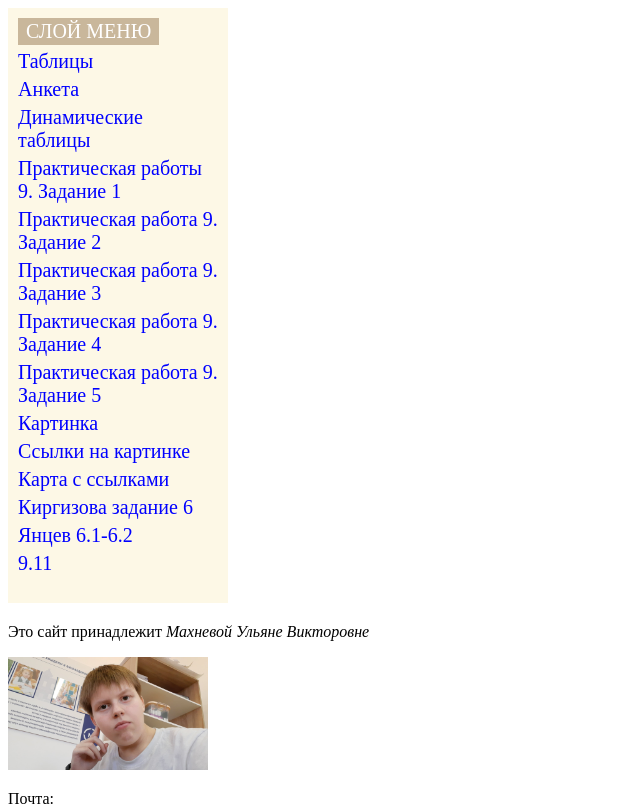
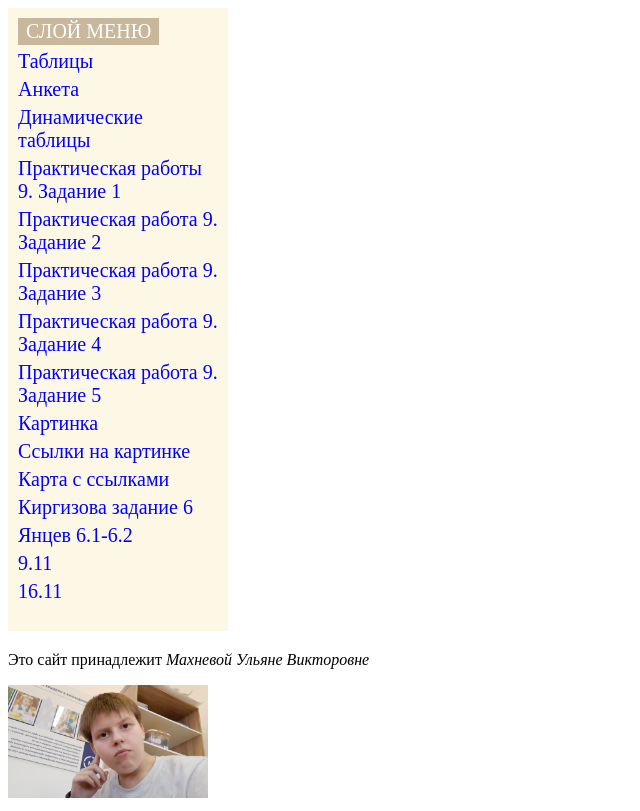
Before and after one commit to flupiy/Webraz, a plain HTML site: page index.html in a window 1280 px wide. Shown: the top 811 px of the page, without its empty margins (0-640 px from the left). Drawn offline with Linux system fonts and the light colour scheme.

Commit message:
Update index.html

```diff
--- a/index.html
+++ b/index.html
@@ -20,6 +20,7 @@
       <a href="Ex15.html" class="menu-link">Киргизова задание 6</a>
       <a href="k1.html" class="menu-link">Янцев 6.1-6.2</a>
       <a href="kvadrat.html" class="menu-link">9.11</a>
+      <a href="Список.html" class="menu-link">16.11</a>
       <br>
     </div>
 </head>
```
